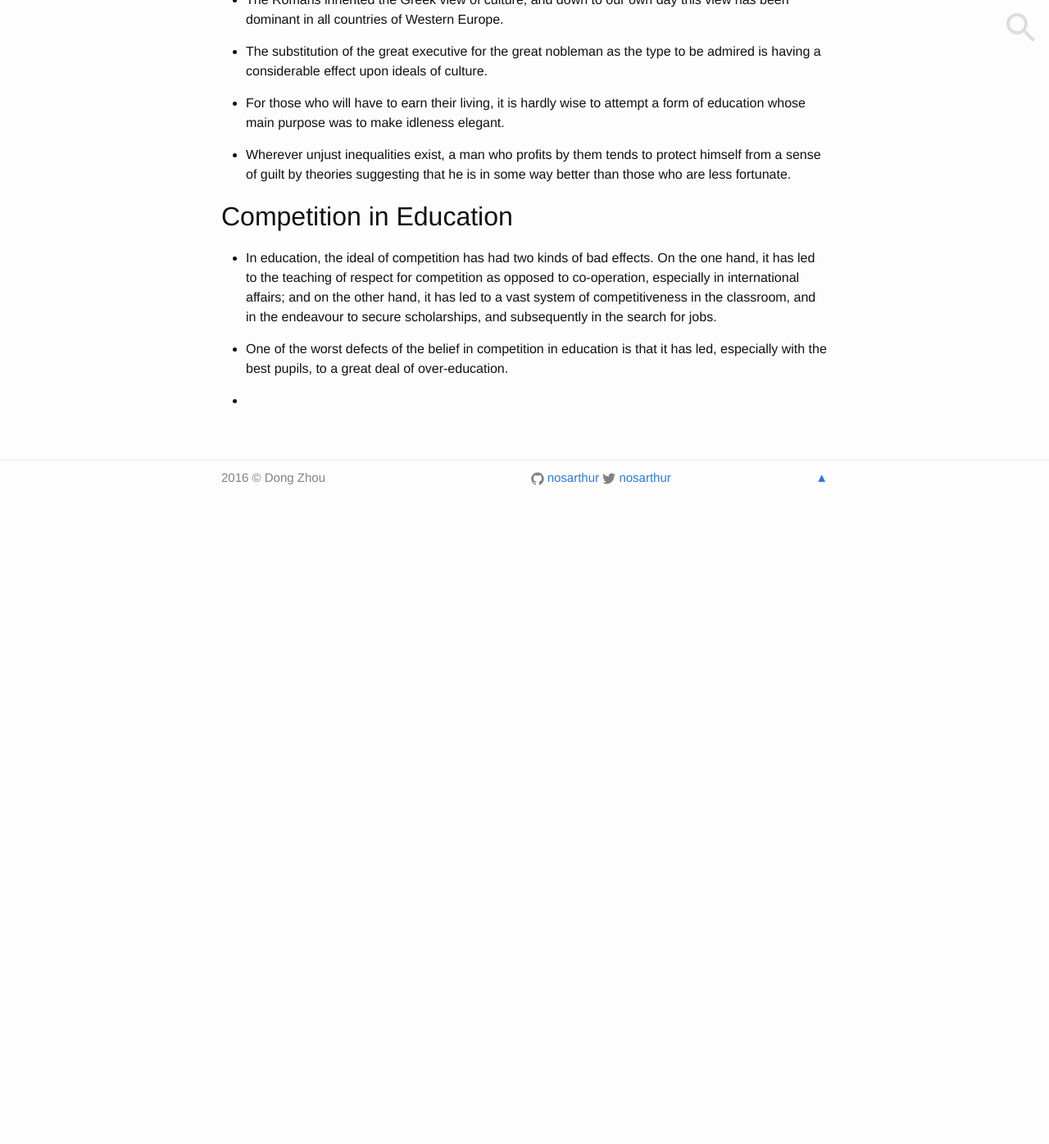
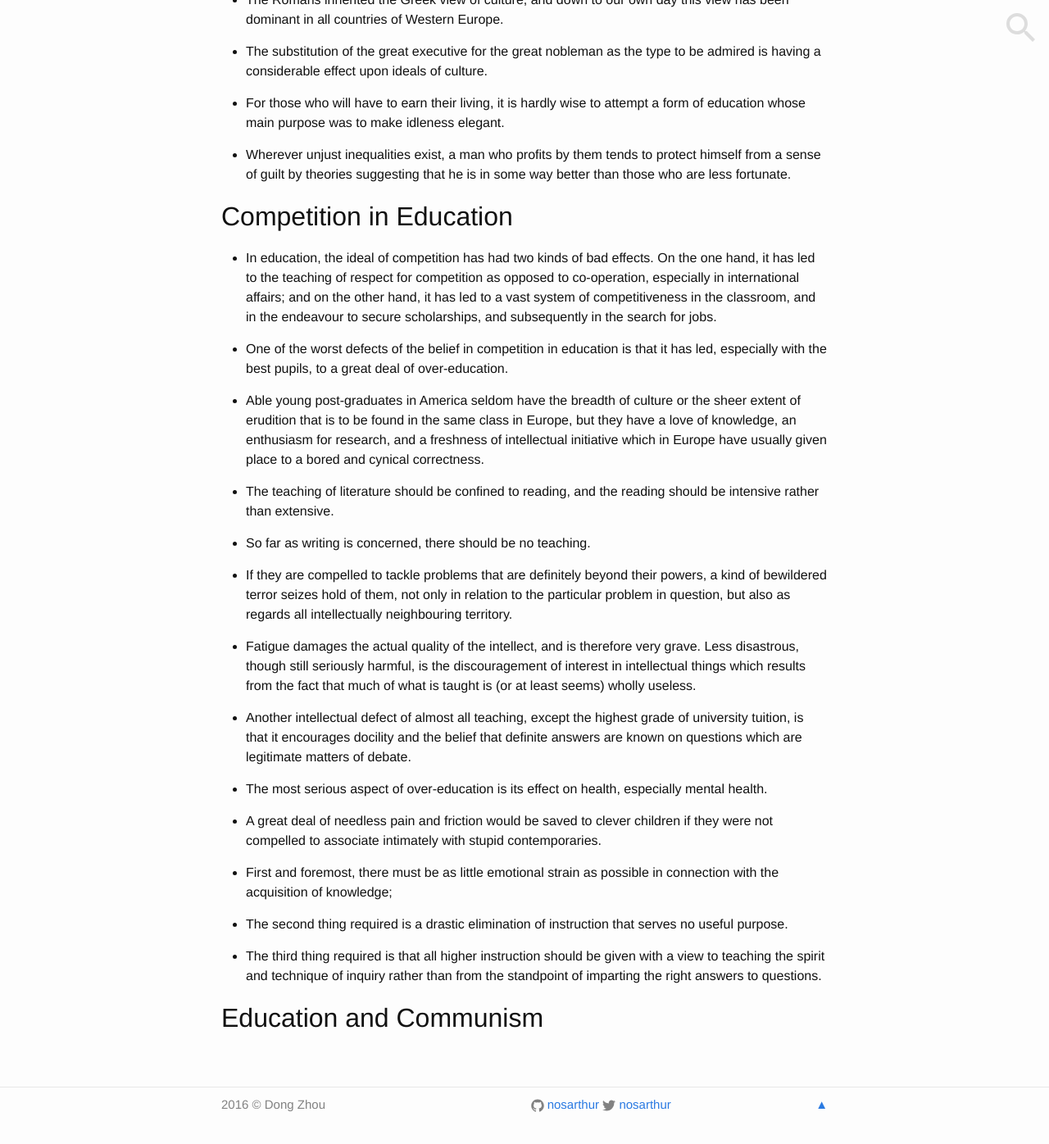
Before and after one commit to nosarthur/nosarthur.github.io, a Jekyll site: the page built from _posts/2016-06-03-edu.md, in a window 1280 px wide and 1400 px high, scrolled down 7094 px. Shown: the top 1396 px of the window at 82% size. Built offline with Jekyll 4.4.1, drawn with Linux system fonts in a browser that asks for light colours; comment, search, counter and statistics services are not loaded; before the commit the page ends 7729 px from its top, so only the background shows below that; some of the changed text lies outside the part shown.

Commit message:
add content

```diff
--- a/_posts/2016-06-03-edu.md
+++ b/_posts/2016-06-03-edu.md
@@ -222,4 +222,26 @@ there is need of the feeling of safety. For this purpose, kindness and a pleasan
 
 * One of the worst defects of the belief in competition in education is that it has led, especially with the best pupils, to a great deal of over-education.
 
-*
+* Able young post-graduates in America seldom have the breadth of culture or the sheer extent of erudition that is to be found in the same class in Europe, but they have a love of knowledge, an enthusiasm for research, and a freshness of intellectual initiative which in Europe have usually given place to a bored and cynical correctness.
+
+* The teaching of literature should be confined to reading, and the reading should be intensive rather than extensive.
+
+* So far as writing is concerned, there should be no teaching.
+
+* If they are compelled to tackle problems that are definitely beyond their powers, a kind of bewildered terror seizes hold of them, not only in relation to the particular problem in question, but also as regards all intellectually neighbouring territory.
+
+* Fatigue damages the actual quality of the intellect, and is therefore very grave. Less disastrous, though still seriously harmful, is the discouragement of interest in intellectual things which results from the fact that much of what is taught is (or at least seems) wholly useless.
+
+* Another intellectual defect of almost all teaching, except the highest grade of university tuition, is that it encourages docility and the belief that definite answers are known on questions which are legitimate matters of debate.
+
+* The most serious aspect of over-education is its effect on health, especially mental health.
+
+* A great deal of needless pain and friction would be saved to clever children if they were not compelled to associate intimately with stupid contemporaries.
+
+* First and foremost, there must be as little emotional strain as possible in connection with the acquisition of knowledge;
+
+* The second thing required is a drastic elimination of instruction that serves no useful purpose.
+
+* The third thing required is that all higher instruction should be given with a view to teaching the spirit and technique of inquiry rather than from the standpoint of imparting the right answers to questions.
+
+## Education and Communism
```
Also changed, not shown: other parts of _posts/2016-06-03-edu.md (+1 -1 lines).
